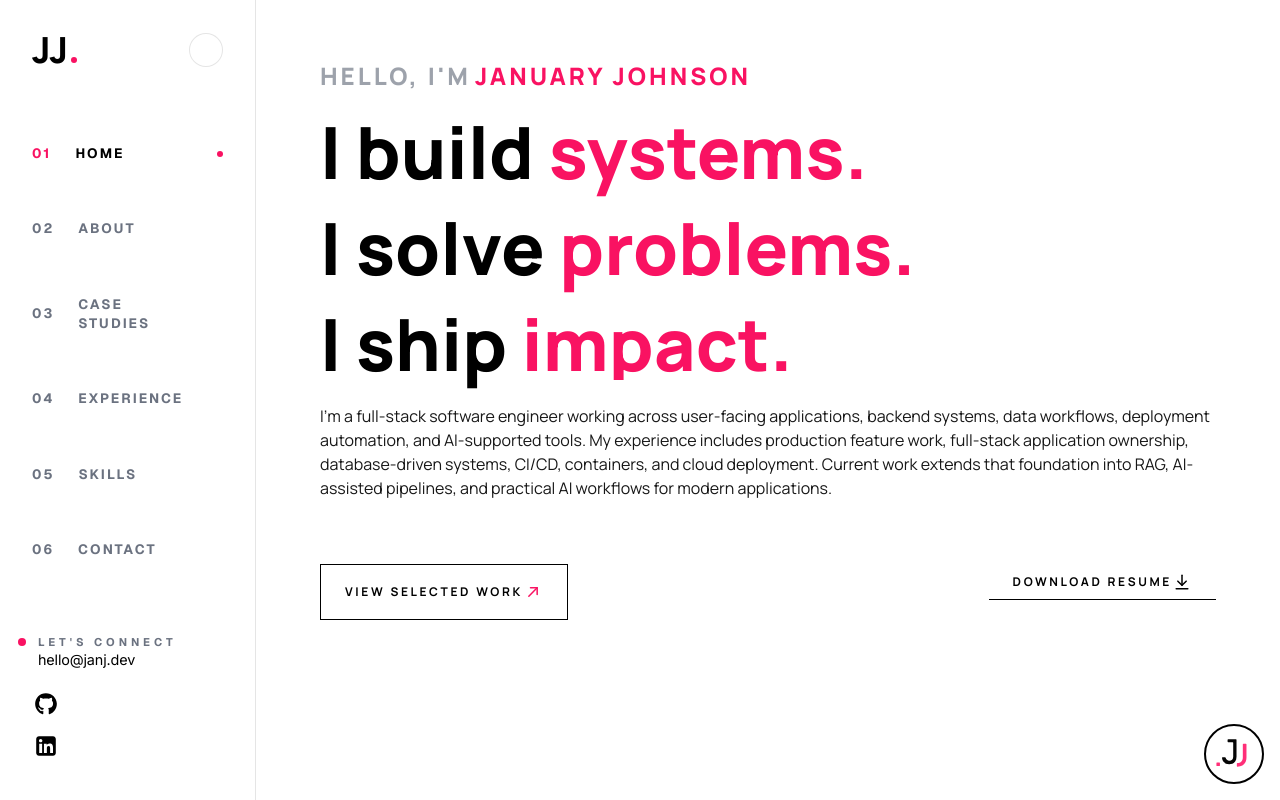
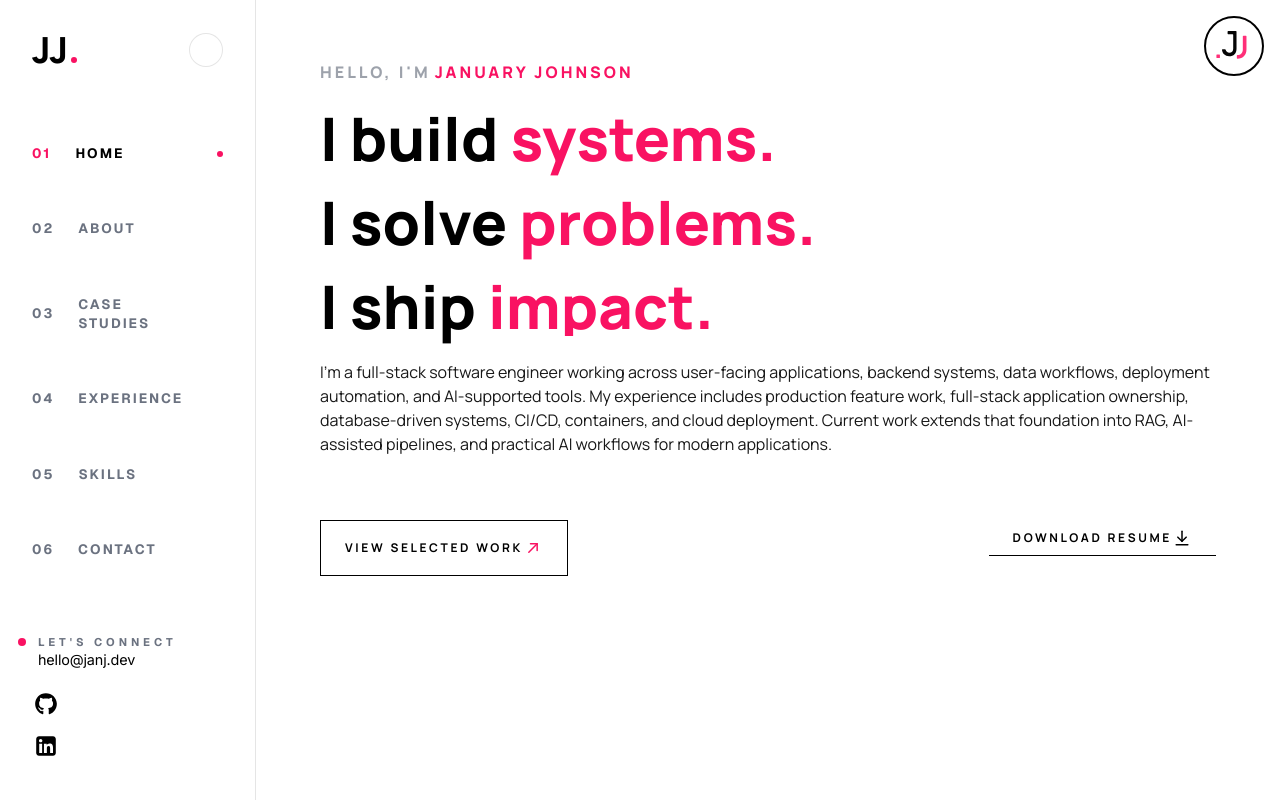
Before and after one commit to janjdev/portfolio, a Next.js app: page / in a window 1280 px wide. Built offline with nearby package versions, Linux system fonts and the light colour scheme.

Commit message:
Added text styles

```diff
--- a/app/(page)/page.tsx
+++ b/app/(page)/page.tsx
@@ -1,13 +1,14 @@
 import  HeroText from "../components/hero-text/HeroText";
 import ArrowUpRightIcon from "../assets/arrow-up-right.svg";
 import DownloadIcon from "../assets/download.svg";
+import ThemeImage from "../components/theme-image/ThemeImage";
 
 
 export default function Home() {
   return (
-    <main>
+    <main className="h-full relative w-full">
       <section className="px-6 pt-15 pb-14 md:px-10 lg:px-16 flex flex-col gap-6">
-        <div className="eyebrow text-xs md:text-2xl flex flex-col md:flex-row gap-1 uppercase tracking-[3px] --extra-bold">
+        <div className="eyebrow text-xs md:text-2xl lg:text-base flex flex-col md:flex-row gap-1 uppercase tracking-[3px] --extra-bold">
           <span className="text-[color:var(--greeting-text)]">Hello, I&apos;m</span>
           <span className="text-[color:var(--accent)]">January Johnson</span>
         </div>
@@ -41,9 +42,15 @@ export default function Home() {
             />
           </a>
         </div>
-
-
     </section>
+    <div className="w-15 h-15 pointer-events-all rounded-full border-2 border-[color:var(--primary-text)] absolute bottom-4 lg:top-4 right-4 background-[color:var(--background)] hidden md:flex  ">
+          <ThemeImage
+            lightSrc="/logo-light.svg"
+            darkSrc="/logo-dark.svg"
+            alt="Janjdev Logo"
+            className="mx-w-full h-full absolute mx-auto left-0 top-0"
+          />
+        </div>
     </main>
   );
 }
--- a/app/components/hero-text/HeroText.tsx
+++ b/app/components/hero-text/HeroText.tsx
@@ -13,7 +13,7 @@ export default function HeroText({ items=HeroTextItems, containerClassName, lead
   return (
     <div className={`flex flex-col gap-6 ${containerClassName || ''}`}>
       {items.map((item, idx) => (
-        <div key={idx} className="text-3xl md:text-4xl lg:text-7xl font-black">
+        <div key={idx} className="text-3xl md:text-4xl lg:text-6xl font-black">
           <span className={`text-[color:var(--primary-text)] ${leadClassName || ''}`}>{item.lead} </span>
           <span className={`text-[color:var(--accent)] ${wordClassName || ''}`}>
             <RotatingWord
--- a/app/globals.css
+++ b/app/globals.css
@@ -180,9 +180,34 @@ button:disabled {
   font-size: 1.25rem;    /* 20px */
   line-height: 1.75rem; /* 28px */
 }
+.text-base{
+  font-size: 1rem;    /* 16px */
+  line-height: 1.5rem; /* 24px */
+}
+
+.text-lg {
+  font-size: 1.125rem;    /* 18px */
+  line-height: 1.75rem; /* 28px */
+}
+.text-xl {
+  font-size: 1.25rem;    /* 20px */
+  line-height: 1.75rem; /* 28px */
+}
 
 /* 2. Medium screens (Tablets and up) */
 @media (min-width: 768px) {
+  .md\:text-base {
+    font-size: 1rem;    /* 16px */
+    line-height: 1.5rem; /* 24px */
+  }
+  .md\:text-lg {
+    font-size: 1.125rem;    /* 18px */
+    line-height: 1.75rem; /* 28px */
+  }
+  .md\:text-xl {
+    font-size: 1.25rem;    /* 20px */
+    line-height: 1.75rem; /* 28px */
+  }
   .md\:text-2xl {
     font-size: 1.5rem;   /* 24px */
     line-height: 2rem;   /* 32px */
@@ -220,6 +245,19 @@ button:disabled {
 
 /* 3. Large screens (Desktops and up) */
 @media (min-width: 1024px) {
+  .lg\:text-base {
+    font-size: 1rem;    /* 16px */
+    line-height: 1.5rem; /* 24px */
+  }
+  .lg\:text-lg {
+    font-size: 1.125rem;    /* 18px */
+    line-height: 1.75rem; /* 28px */
+  }
+  .lg\:text-xl {
+    font-size: 1.25rem;    /* 20px */
+    line-height: 1.75rem; /* 28px */
+  }
+
   .lg\:text-4xl {
     font-size: 2.25rem;    /* 36px */
     line-height: 2.5rem;   /* 40px */
--- a/app/layout.tsx
+++ b/app/layout.tsx
@@ -1,4 +1,3 @@
-import type { Metadata } from "next";
 import { GeistSans } from "geist/font/sans";
 import { Manrope } from 'next/font/google';
 import { Inter } from 'next/font/google';
@@ -6,7 +5,6 @@ import "./globals.css";
 import Sidebar from "./components/sidebar/Sidebar";
 import MobileNav from "./components/nav/MobileNav";
 import Footer from "./components/footer/Footer";
-import ThemeImage from "./components/theme-image/ThemeImage";
 import ThemeBootstrap from "./components/theme-bootstrap/ThemeBootstrap";
 
 export const metadata = {
@@ -47,14 +45,6 @@ export default function RootLayout({
             <Footer variant="page" className="flex-end" />
 
         </div>
-        <div className="w-15 h-15 pointer-events-all rounded-full border-2 border-[color:var(--primary-text)] absolute bottom-4 right-4 background-[color:var(--background)] hidden md:flex  ">
-          <ThemeImage
-            lightSrc="/logo-light.svg"
-            darkSrc="/logo-dark.svg"
-            alt="Janjdev Logo"
-            className="mx-w-full h-full absolute mx-auto left-0 top-0"
-          />
-        </div>
       </body>
     </html>
   );
```
Lines whose indentation alone changed are shown as unchanged.
